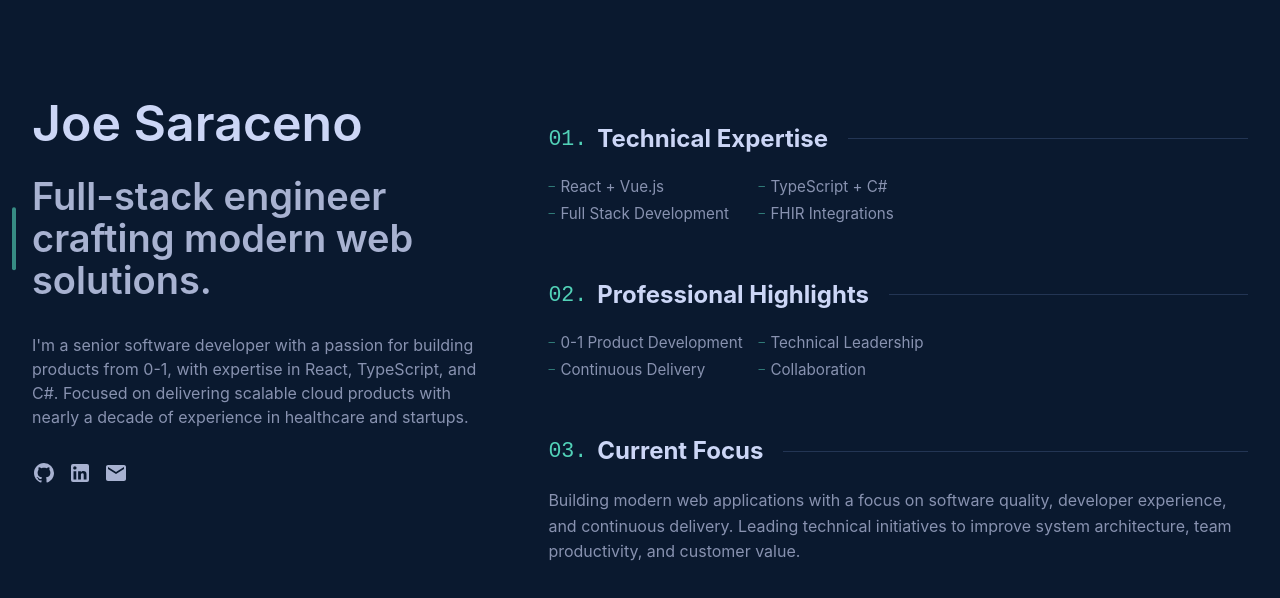
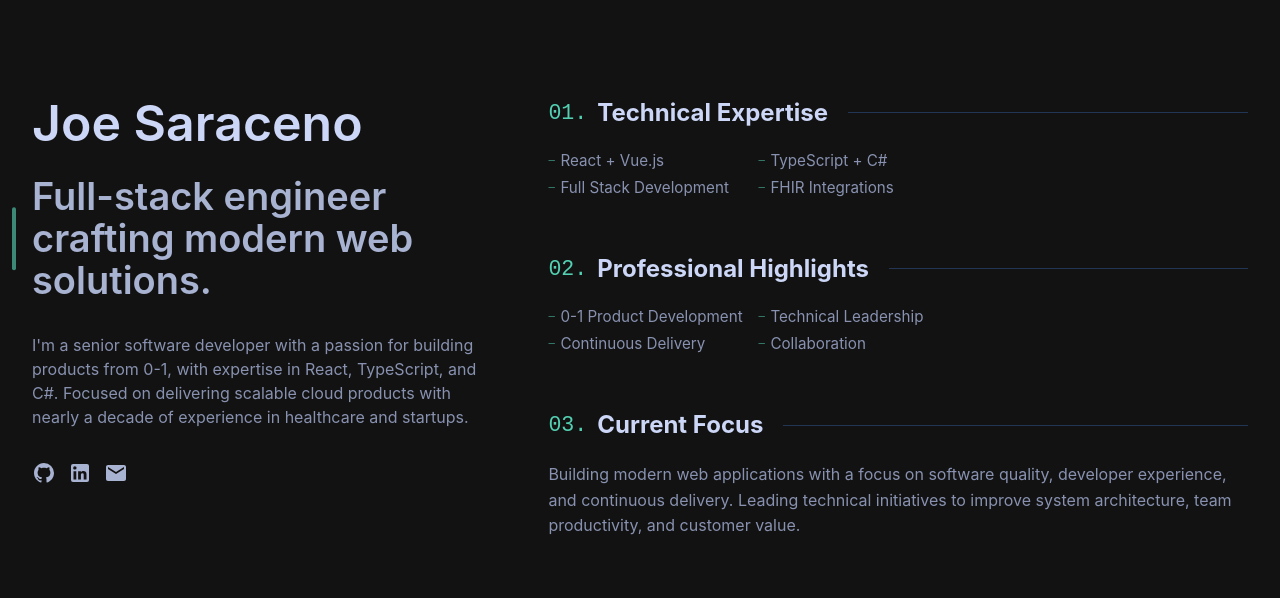
Before and after one commit to honestcomrade/honestcomrade.github.io, a Vue app: page / in a window 1280 px wide. Shown: the top 598 px of the page. Built offline with nearby package versions, Linux system fonts and the light colour scheme.

Commit message:
get rid of weird second background

```diff
--- a/src/App.vue
+++ b/src/App.vue
@@ -106,7 +106,6 @@ const socials = [
 }
 
 .right-side {
-  padding-top: 1rem;
   counter-reset: section;
 }
 
@@ -143,7 +142,7 @@ h1 {
   display: flex;
   align-items: center;
   position: relative;
-  margin: 10px 0 20px;
+  margin: 0 0 20px;
   width: 100%;
   font-size: clamp(20px, 4vw, 24px);
   color: var(--lightest-slate);
@@ -318,6 +317,5 @@ p {
 .left-side > p:first-child {
   color: var(--slate);
   font-size: clamp(24px, 4vw, 32px);
-  margin: 0 0 0.5rem;
 }
 </style>
--- a/src/style.css
+++ b/src/style.css
@@ -17,10 +17,6 @@
 
 body {
   margin: 0;
-  min-width: 320px;
-  min-height: 100vh;
-  background: var(--navy);
-  color: var(--slate);
 }
 
 #app {
@@ -49,10 +45,6 @@ body {
     color: rgba(255, 255, 255, 0.87);
   }
 
-  body {
-    background: linear-gradient(120deg, #2c5364 0%, #203a43 50%, #0f2027 100%);
-  }
-
   #app {
     background: rgba(23, 32, 42, 0.95);
     box-shadow: 0 10px 30px rgba(0, 0, 0, 0.2);
```
Lines whose indentation alone changed are shown as unchanged.
